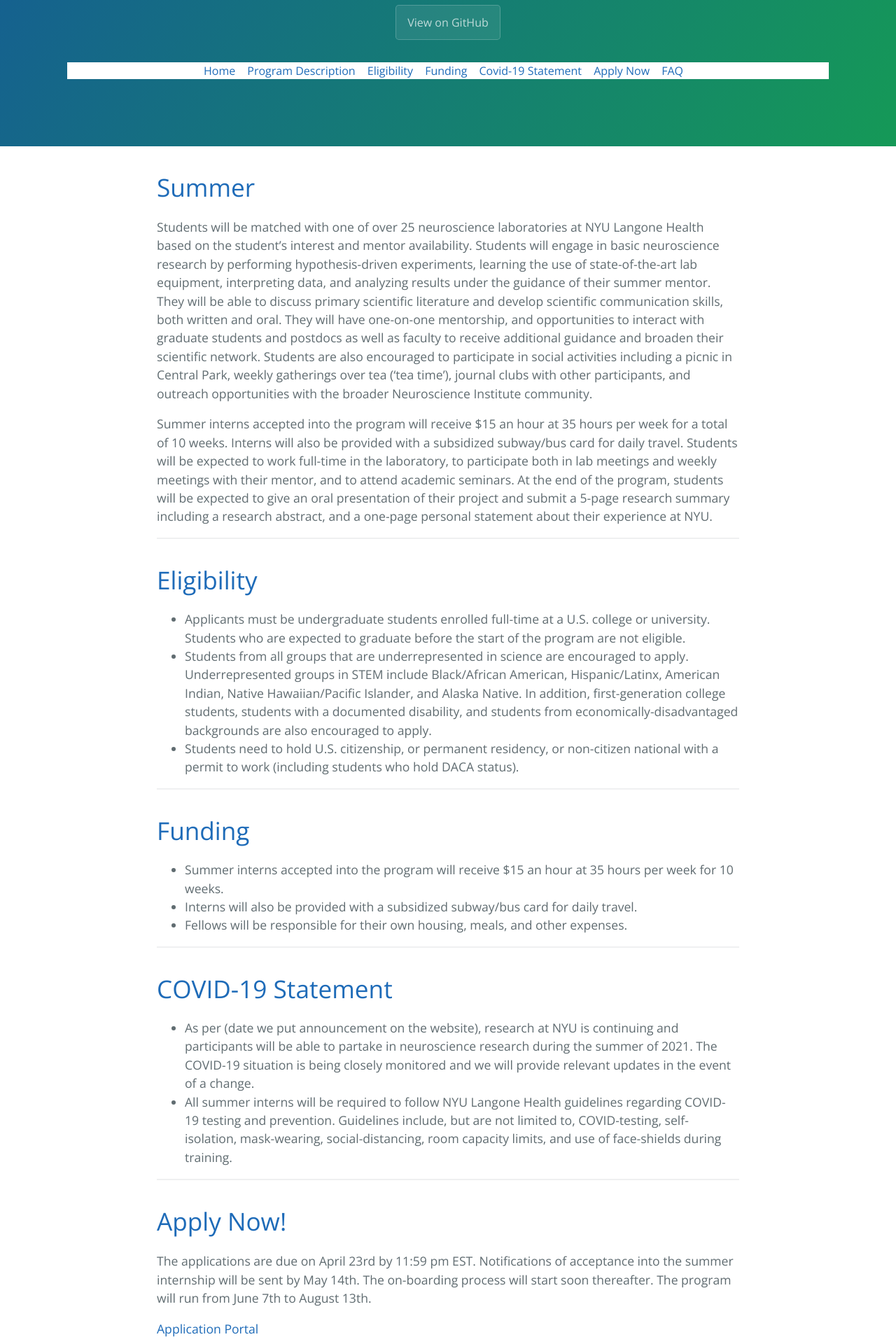
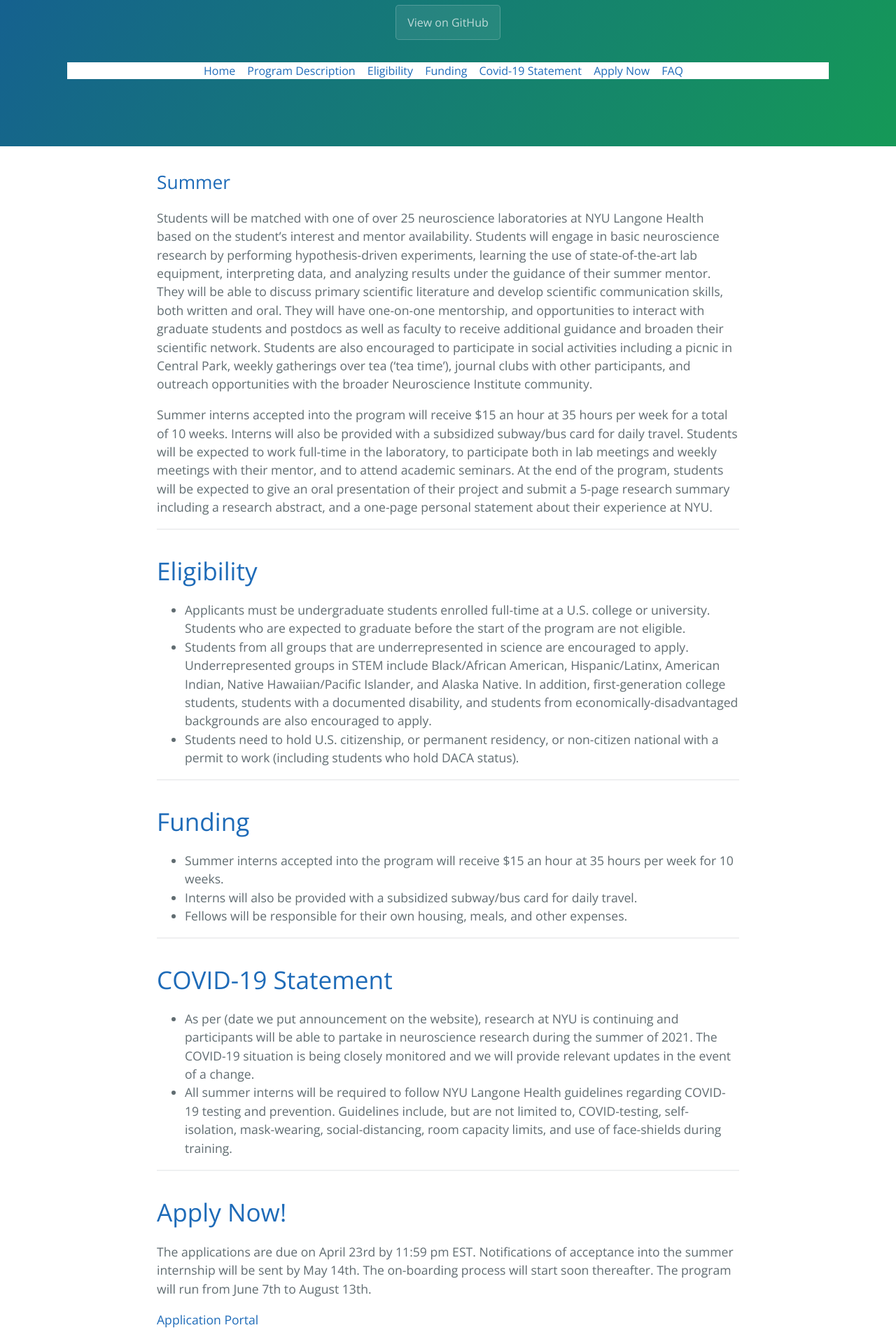
Before and after one commit to NICDIundergrad/SummerUndergradProgramWeb, a Jekyll site: the page built from index.md, in a window 1280 px wide. Shown: the part 440-2360 px from the top of the page at 70% size. Built offline with Jekyll 4.4.1, drawn with Linux system fonts in a browser that asks for light colours; our own code applies the rules of GitHub Pages for plain Markdown files.

```diff
--- a/index.md
+++ b/index.md
@@ -1,5 +1,5 @@
 
-# [Summer](#program-description)
+## [Summer](#program-description)
 
 Students will be matched with one of over 25 neuroscience laboratories at NYU Langone Health based on the student’s interest and mentor availability. Students will engage in basic neuroscience research by  performing hypothesis-driven experiments, learning the use of state-of-the-art lab equipment, interpreting data, and analyzing results under the guidance of their summer mentor. They will be able to discuss primary scientific literature and develop scientific communication skills, both written and oral. They will have one-on-one mentorship, and opportunities to interact with graduate students and postdocs as well as faculty to receive additional guidance and broaden their scientific network. Students are also encouraged to participate in social activities including a picnic in Central Park, weekly gatherings over tea (‘tea time’), journal clubs with other participants, and outreach opportunities with the broader Neuroscience Institute community.
 
```
